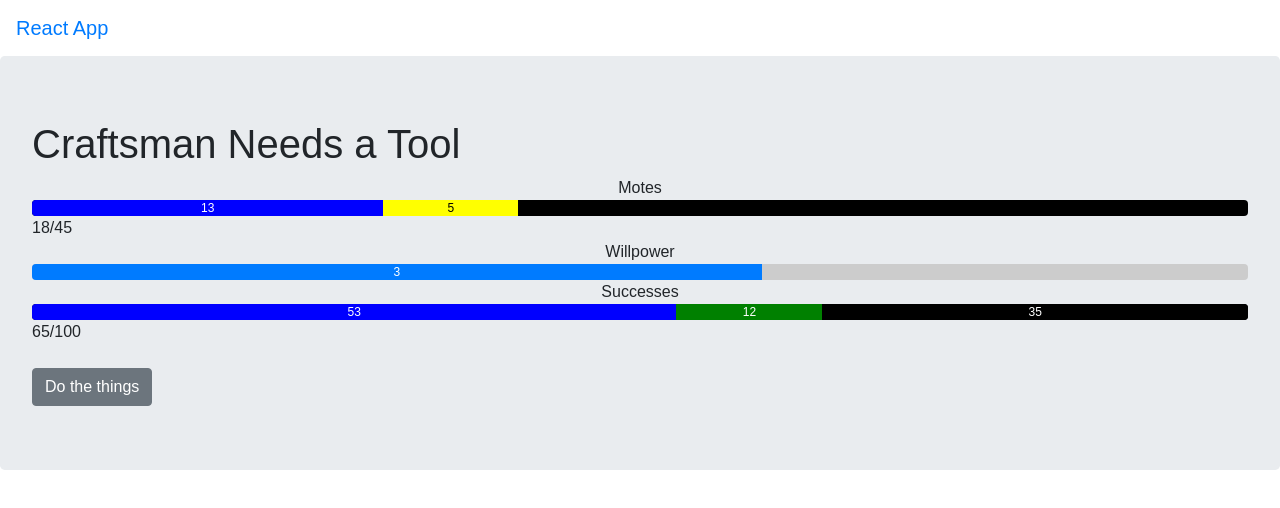
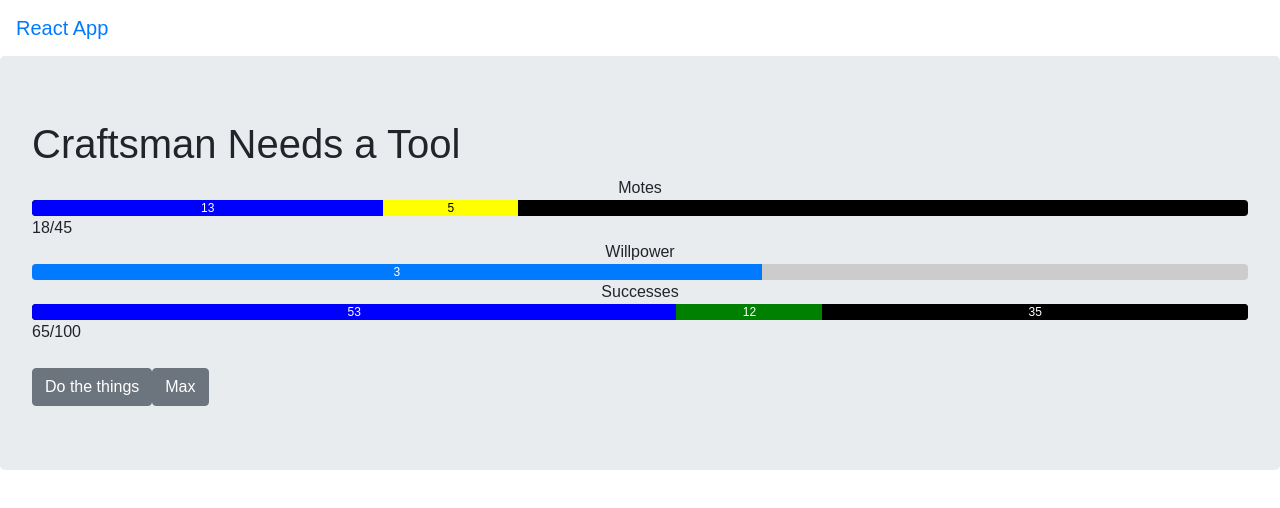
Before and after one commit to Everspace/craftsman-needs-a-tool, a React (Create React App) app: page / in a window 1280 px wide. Shown: the top 508 px of the page. Built offline with nearby package versions, Linux system fonts and the light colour scheme.

Commit message:
Add maximize button to app for testing things

```diff
--- a/src/App.js
+++ b/src/App.js
@@ -35,6 +35,18 @@ class App extends Component {
     });
   }
 
+  maximize() {
+    let successes = this.state.successesTarget;
+    let useable = Math.floor(successes / 2);
+
+    this.setState({
+      personal: this.state.personalPool,
+      peripheral: this.state.peripheralPool,
+      willpower: this.state.willpowerPool,
+      successesTotal: successes,
+      successesUsable: useable
+    });
+  }
   render() {
     return (
       <div>
@@ -71,6 +83,14 @@ class App extends Component {
           >
             Do the things
           </Button>
+            <Button
+              color="secondary"
+              size="large"
+              target="_blank"
+              onClick={() => this.maximize()}
+            >
+              Max
+            </Button>
         </Jumbotron>
       </div>
     );
```
